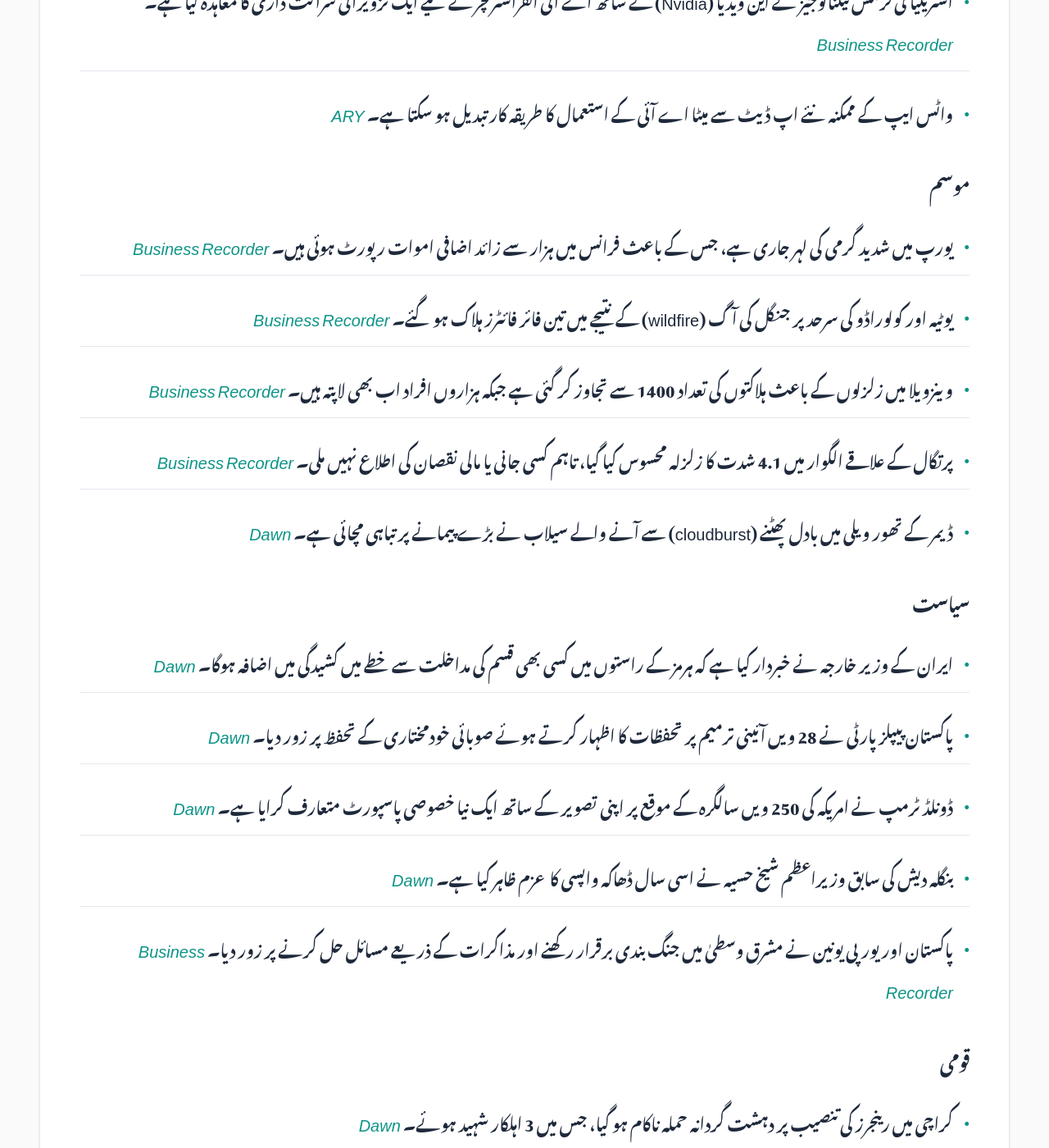
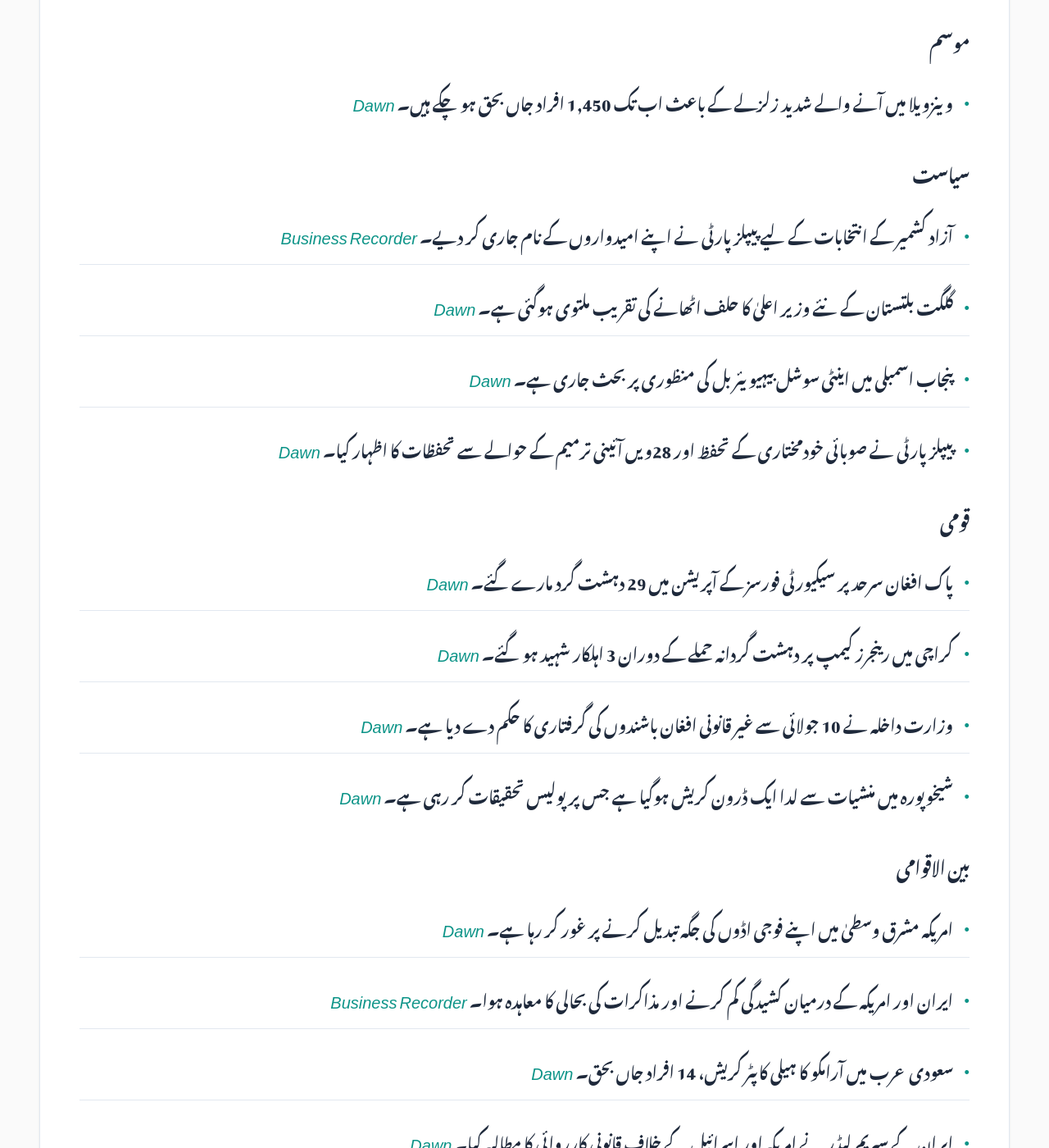
Before and after one commit to zsubzwary/news, a Jekyll site: the page built from ur/index.md, in a window 1280 px wide and 1400 px high, scrolled down 1199 px. Shown: the whole window at 82% size. Built offline with Jekyll 4.4.1, drawn with Linux system fonts in a browser that asks for light colours; some web fonts are replaced; comment, search, counter and statistics services are not loaded; some of the changed text lies outside the part shown.

Commit message:
DateTime; 2026-06-29T04:10:38.904Z

```diff
--- a/ur/index.md
+++ b/ur/index.md
@@ -7,56 +7,49 @@ rtl: true
 
 پاکستان کی تازہ خبروں کا خلاصہ
 
- &lrm; 28-Jun-2026 21:10PKT
+ &lrm; 29-Jun-2026 09:10PKT
 
-پڑھنے کا وقت : 5 منٹ
+پڑھنے کا وقت : 3 منٹ
 
 ### معیشت
-- پاکستان ایران سے سستا تیل اور گیس خریدنے پر غور کر رہا ہے تاکہ درآمدی اخراجات میں بچت ہو سکے۔ *[Dawn](https://www.dawn.com/news/2011414/pakistan-mulling-purchase-of-cheaper-oil-gas-from-iran-petroleum-minister)*
-- کراچی پورٹ ٹرسٹ نے اپنی 138 سالہ تاریخ میں سالانہ کارگو ہینڈلنگ کا ریکارڈ قائم کر لیا ہے۔ *[Dawn](https://www.dawn.com/news/2011398/karachi-port-trust-sets-cargo-handling-record-in-138-year-history-maritime-minister)*
-- سندھ اسمبلی میں بجٹ بحث کا اختتام ہوا، جہاں وزیراعلیٰ نے 720 ارب روپے کے ترقیاتی منصوبوں کا خاکہ پیش کیا۔ *[Business Recorder](https://www.brecorder.com/news/40427545/sindh-assembly-concludes-budget-debate-as-cm-outlines-rs720bn-development-plan)*
-
-### سائنس اور ٹیکنالوجی
-- گوگل نے میٹا کی جانب سے اپنے جیمنائی (Gemini) اے آئی ماڈلز کے استعمال پر پابندیاں لگا دی ہیں۔ *[Dawn](https://www.dawn.com/news/2011390/google-limits-metas-use-of-its-gemini-ai-models-report)*
-- آسٹریا نے یورپی یونین کو مشورہ دیا ہے کہ وہ امریکی پابندیوں کے جواب میں 'اینتھروپک' (Anthropic) کو یورپ میں میزبان بنائے۔ *[Business Recorder](https://www.brecorder.com/news/40427550/austria-urges-europe-to-host-anthropic-following-us-curbs-on-ai-access)*
-- آسٹریلیا کی فرمس ٹیکنالوجیز نے این ویڈیا (Nvidia) کے ساتھ اے آئی انفراسٹرکچر کے لیے ایک تزویراتی شراکت داری کا معاہدہ کیا ہے۔ *[Business Recorder](https://www.brecorder.com/news/40427543/australias-firmus-technologies-strikes-ai-access-deal-with-nvidia)*
-- واٹس ایپ کے ممکنہ نئے اپ ڈیٹ سے میٹا اے آئی کے استعمال کا طریقہ کار تبدیل ہو سکتا ہے۔ *[ARY](https://arynews.tv/whatsapp-introduces-new-side-chat-with-meta-ai)*
+- ریکو ڈک منصوبہ (ML-3) کے لیے 390 ملین ڈالر کے قرض کے ذریعے مالی معاونت حاصل کی جائے گی۔ *[Dawn](https://www.dawn.com/news/2011499/390m-reko-diq-bridge-loan-for-ml-3)*
+- پاکستان ایران سے سستا تیل اور گیس خریدنے کے امکانات پر غور کر رہا ہے۔ *[Dawn](https://www.dawn.com/news/2011414/pakistan-mulling-purchase-of-cheaper-oil-gas-from-iran-petroleum-minister)*
+- مشرق وسطیٰ میں امریکہ اور ایران کے درمیان کشیدگی کے باعث عالمی سطح پر تیل کی قیمتوں میں اضافہ ہوا۔ *[Business Recorder](https://www.brecorder.com/news/40427649/oil-climbs-following-renewed-us-iran-strikes-in-middle-east)*
+- سندھ اسمبلی نے 3.562 ٹریلین روپے کا بجٹ منظور کر لیا ہے۔ *[Business Recorder](https://www.brecorder.com/news/40427586/sindh-assembly-passes-rs3562trn-budget-for-fy2026-27)*
+- پاکستان کا 2030 تک سعودی عرب میں 10 لاکھ ورکرز بھیجنے کا ہدف ہے۔ *[Business Recorder](https://www.brecorder.com/news/40427568/govt-plans-to-deploy-1-million-workers-to-saudi-arabia-by-2030)*
+- رپورٹ کے مطابق پاکستان پانی کی قلت کے لحاظ سے دنیا کا 14واں بڑا ملک بن گیا ہے۔ *[Business Recorder](https://www.brecorder.com/news/40427567/pakistan-14th-most-water-scarce-country-report)*
+- ایف بی آر نے ٹیکس وصولی کے حوالے سے سوشل میڈیا پر گردش کرنے والی خبروں کی تردید کر دی۔ *[Business Recorder](https://www.brecorder.com/news/40427565/finance-act-2026-fbr-denied-powers-to-recover-taxes-from-bank-accounts-without-notice)*
 
 ### موسم
-- یورپ میں شدید گرمی کی لہر جاری ہے، جس کے باعث فرانس میں ہزار سے زائد اضافی اموات رپورٹ ہوئی ہیں۔ *[Business Recorder](https://www.brecorder.com/news/40427539/record-heatwave-grips-europe-as-france-warns-death-toll-set-to-rise)*
-- یوٹیہ اور کولوراڈو کی سرحد پر جنگل کی آگ (wildfire) کے نتیجے میں تین فائر فائٹرز ہلاک ہو گئے۔ *[Business Recorder](https://www.brecorder.com/news/40427538/three-firefighters-killed-2-injured-in-snyder-wildfire-on-utah-colorado-border)*
-- وینزویلا میں زلزلوں کے باعث ہلاکتوں کی تعداد 1400 سے تجاوز کر گئی ہے جبکہ ہزاروں افراد اب بھی لاپتہ ہیں۔ *[Business Recorder](https://www.brecorder.com/news/40427533/thirty-three-people-rescued-thousands-still-missing-after-venezuela-quakes)*
-- پرتگال کے علاقے الگوار میں 4.1 شدت کا زلزلہ محسوس کیا گیا، تاہم کسی جانی یا مالی نقصان کی اطلاع نہیں ملی۔ *[Business Recorder](https://www.brecorder.com/news/40427547/earthquake-of-magnitude-41-strikes-southern-portugal)*
-- ڈیمر کے تھور ویلی میں بادل پھٹنے (cloudburst) سے آنے والے سیلاب نے بڑے پیمانے پر تباہی مچائی ہے۔ *[Dawn](https://www.dawn.com/news/2011243/cloudburst-induced-floods-wreak-havoc-in-diamers-thore-valley)*
+- وینزویلا میں آنے والے شدید زلزلے کے باعث اب تک 1,450 افراد جاں بحق ہو چکے ہیں۔ *[Dawn](https://www.dawn.com/news/2011493/with-time-running-out-venezuelans-comb-rubble-for-survivors)*
 
 ### سیاست
-- ایران کے وزیر خارجہ نے خبردار کیا ہے کہ ہرمز کے راستوں میں کسی بھی قسم کی مداخلت سے خطے میں کشیدگی میں اضافہ ہوگا۔ *[Dawn](https://www.dawn.com/news/2011386/after-tit-for-tat-strikes-by-us-and-iran-araghchi-says-any-challenge-to-hormuz-routes-will-increase-tensions)*
-- پاکستان پیپلز پارٹی نے 28 ویں آئینی ترمیم پر تحفظات کا اظہار کرتے ہوئے صوبائی خودمختاری کے تحفظ پر زور دیا۔ *[Dawn](https://www.dawn.com/news/2011411/provincial-autonomy-must-remain-free-from-interference-nothing-in-black-and-white-on-28th-amendment-yet-ppp)*
-- ڈونلڈ ٹرمپ نے امریکہ کی 250 ویں سالگرہ کے موقع پر اپنی تصویر کے ساتھ ایک نیا خصوصی پاسپورٹ متعارف کرایا ہے۔ *[Dawn](https://www.dawn.com/news/2011242/trump-unveils-new-us-passport-with-his-image)*
-- بنگلہ دیش کی سابق وزیراعظم شیخ حسیہ نے اسی سال ڈھاکہ واپسی کا عزم ظاہر کیا ہے۔ *[Dawn](https://www.dawn.com/news/2011401/bangladeshs-fugitive-ex-pm-sheikh-hasina-says-will-return-to-dhaka-this-year)*
-- پاکستان اور یورپی یونین نے مشرق وسطیٰ میں جنگ بندی برقرار رکھنے اور مذاکرات کے ذریعے مسائل حل کرنے پر زور دیا۔ *[Business Recorder](https://www.brecorder.com/news/40427531/pakistan-eu-call-for-upholding-middle-east-ceasefire-maintaining-dialogue)*
+- آزاد کشمیر کے انتخابات کے لیے پیپلز پارٹی نے اپنے امیدواروں کے نام جاری کر دیے۔ *[Business Recorder](https://www.brecorder.com/news/40427564/ppp-names-candidates-for-ajk-polls)*
+- گلگت بلتستان کے نئے وزیر اعلیٰ کا حلف اٹھانے کی تقریب ملتوی ہوگئی ہے۔ *[Dawn](https://www.dawn.com/news/2011512/gb-cms-swearing-in-postponed-due-to-party-chiefs-unavailability)*
+- پنجاب اسمبلی میں اینٹی سوشل بیہیویئر بل کی منظوری پر بحث جاری ہے۔ *[Dawn](https://www.dawn.com/news/2011434/punjab-assembly-speaker-surprised-by-committees-approval-of-anti-social-behaviour-bill-says-not-aware-it-was-laid)*
+- پیپلز پارٹی نے صوبائی خودمختاری کے تحفظ اور 28ویں آئینی ترمیم کے حوالے سے تحفظات کا اظہار کیا۔ *[Dawn](https://www.dawn.com/news/2011411/provincial-autonomy-must-remain-free-from-interference-nothing-in-black-and-white-on-28th-amendment-yet-ppp)*
 
 ### قومی
-- کراچی میں رینجرز کی تنصیب پر دہشت گردانہ حملہ ناکام ہو گیا، جس میں 3 اہلکار شہید ہوئے۔ *[Dawn](https://www.dawn.com/news/2011178/3-personnel-martyred-as-attack-on-rangers-facility-in-karachi-foiled-ispr)*
-- پیمرا نے مذہبی جذبات مجروح کرنے پر جی او نیوز کا لائسنس 15 دن کے لیے معطل کر دیا۔ *[Dawn](https://www.dawn.com/news/2011377/pemra-suspends-geo-news-transmission-for-15-days)*
-- باجوڑ میں کوڈکواٹر ڈرون حملے کے نتیجے میں ایک بچے کی موت اور ایک خاتون زخمی ہوگئی۔ *[Dawn](https://www.dawn.com/news/2011415/child-killed-woman-injured-in-suspected-quadcopter-attack-in-kps-bajaur-police-sources)*
-- سرگودھا میں ایک قتل کے کیس کے سلسلے میں مشتبہ شخص کی دکان پر غصہ مجمع نے حملہ کر کے توڑ پھوڑ کی۔ *[Dawn](https://www.dawn.com/news/2011300/mob-vandalises-suspects-shop-in-murder-case)*
-- آڈیٹر جنرل کی رپورٹ میں وزارت داخلہ میں بڑے مالیاتی بے ضابطگیوں اور طریقہ کار کی خلاف ورزیوں کا انکشاف کیا گیا ہے۔ *[Dawn](https://www.dawn.com/news/2011270/interior-ministry-tops-agp-audit-irregularities)*
-- لاہور میں ایک مدرسے کے طالب علم کی تشدد کے باعث موت واقع ہوگئی۔ *[Dawn](https://www.dawn.com/news/2011295/seminary-student-dies-of-torture-in-lahore)*
+- پاک افغان سرحد پر سیکیورٹی فورسز کے آپریشن میں 29 دہشت گرد مارے گئے۔ *[Dawn](https://www.dawn.com/news/2011438/security-forces-kill-29-terrorists-in-ground-ops-air-strikes-along-pak-afghan-border-info-minister)*
+- کراچی میں رینجرز کیمپ پر دہشت گردانہ حملے کے دوران 3 اہلکار شہید ہو گئے۔ *[Dawn](https://www.dawn.com/news/2011178/3-personnel-martyred-as-attack-on-rangers-facility-in-karachi-foiled-ispr)*
+- وزارت داخلہ نے 10 جولائی سے غیر قانونی افغان باشندوں کی گرفتاری کا حکم دے دیا ہے۔ *[Dawn](https://www.dawn.com/news/2011435/interior-ministry-issues-directive-to-arrest-afghan-nationals-without-valid-visas-from-july-10)*
+- شیخوپورہ میں منشیات سے لدا ایک ڈرون کریش ہوگیا ہے جس پر پولیس تحقیقات کر رہی ہے۔ *[Dawn](https://www.dawn.com/news/2011431/drone-carrying-illegal-drugs-crashes-in-sheikhupura-police)*
 
 ### بین الاقوامی
-- سعودی عرب میں آرامکو کا ہیلی کاپٹر گرنے سے 14 افراد ہلاک ہو گئے۔ *[Dawn](https://www.dawn.com/news/2011406/aramco-helicopter-crash-kills-14-in-saudi-arabia)*
-- فرانس میں ایک سولین طیارے کے گرنے سے 11 افراد ہلاک ہو گئے۔ *[Dawn](https://www.dawn.com/news/2011407/civilian-plane-crash-kills-11-in-france-local-authorities)*
-- ایران اور امریکہ کے درمیان کشیدگی میں اضافہ ہو رہا ہے اور دونوں ممالک ایک دوسرے پر حملوں کے ذمہ دار ہیں۔ *[Business Recorder](https://www.brecorder.com/news/40427532/iran-us-continue-escalating-attacks-recriminations-over-peace-deal)*
+- امریکہ مشرق وسطیٰ میں اپنے فوجی اڈوں کی جگہ تبدیل کرنے پر غور کر رہا ہے۔ *[Dawn](https://www.dawn.com/news/2011497/us-weighs-shifting-gulf-bases-after-strikes)*
+- ایران اور امریکہ کے درمیان کشیدگی کم کرنے اور مذاکرات کی بحالی کا معاہدہ ہوا۔ *[Business Recorder](https://www.brecorder.com/news/40427648/iran-and-us-agree-to-halt-attacks-and-renew-talks-axios-reports)*
+- سعودی عرب میں آرامکو کا ہیلی کاپٹر کریش، 14 افراد جاں بحق۔ *[Dawn](https://www.dawn.com/news/2011406/aramco-helicopter-crash-kills-14-in-saudi-arabia)*
+- ایران کے سپریم لیڈر نے امریکہ اور اسرائیل کے خلاف قانونی کارروائی کا مطالبہ کیا۔ *[Dawn](https://www.dawn.com/news/2011424/irans-supreme-leader-says-legal-cases-must-be-pursued-against-us-israel-over-child-killings-war-crimes)*
+- پاکستان نے جمہوریہ کانگو میں امن کے لیے کیے گئے وعدوں پر عمل درآمد پر زور دیا۔ *[Business Recorder](https://www.brecorder.com/news/40427570/eastern-dr-congo-peace-accords-pakistan-pushes-for-early-implementation)*
+- تنظیمِ اسلامی تعاون (OIC) نے مسئلہ کشمیر کے پرامن حل کے لیے اپنی وابستگی کا اعادہ کیا۔ *[Business Recorder](https://www.brecorder.com/news/40427569/oic-for-kashmir-dispute-resolution-in-line-with-un-resolutions)*
 
 ### کھیل
-- انگلینڈ کے ٹیسٹ کپتان بین اسٹوکس نے بین الاقوامی کرکٹ سے ریٹائرمنٹ کا اعلان کر دیا ہے۔ *[Dawn](https://www.dawn.com/news/2011416/england-test-captain-ben-stokes-to-retire-from-international-cricket)*
-- فٹ بال ورلڈ کپ میں لیونل میسی نے جوڈان کے خلاف میچ میں گول کر کے اپنی فارم برقرار رکھی۔ *[Dawn](https://www.dawn.com/news/2011368/messi-scores-again-as-argentina-beat-jordan-head-into-fifa-world-cup-last-32-on-a-high)*
-- ویمبلڈن کے ٹورنامنٹ کا آغاز ہو رہا ہے جہاں جانک سنر اپنے ٹائٹل کا دفاع کریں گے۔ *[Business Recorder](https://www.brecorder.com/news/40427537/sinner-begins-wimbledon-defence-sabalenka-seeks-first-title)*
-- ورلڈ کپ کے گروپ مرحلے کے اختتام پر جمہوریہ کانگو کو اگلے مرحلے کے لیے کوالیفائی کرنے میں کامیابی ملی۔ *[Dawn](https://www.dawn.com/news/2011372/dr-congo-advance-but-iran-out-as-wild-world-cup-group-stage-wraps)*
-- ورلڈ کپ کے دوران پرتگال اور کروشیا کے میچ کے ٹکٹوں کی قیمتیں آسمان سے باتیں کر رہی ہیں۔ *[Business Recorder](https://www.brecorder.com/news/40427548/ticket-prices-skyrocket-for-portugal-game-against-croatia-in-toronto)*
+- انگلینڈ کے ٹیسٹ کپتان بین اسٹوکس نے بین الاقوامی کرکٹ سے ریٹائرمنٹ کا اعلان کر دیا۔ *[Dawn](https://www.dawn.com/news/2011416/england-test-captain-ben-stokes-to-retire-from-international-cricket)*
+- آئرلینڈ نے بھارت کو ٹی ٹونٹی سیریز میں ہرا دیا۔ *[ARY](https://arynews.tv/ireland-stun-india-2-0-in-t20-series-with-thrilling-one-run-win)*
+
+### صحت
+- ماہرینِ قلب نے بلڈ پریشر، کولیسٹرول اور شوگر کے باقاعدہ معائنے کی ہدایت کی۔ *[Business Recorder](https://www.brecorder.com/news/40427585/cardiologists-urge-people-to-monitor-blood-pressure-cholesterol-and-blood-sugar-levels-regularly)*
 
 ### دیگر
-- سندھ کے ایک سرکاری اسکول نے عالمی سطح پر بہترین اسکولوں کے ٹاپ 10 فائنلسٹ میں جگہ بنائی ہے۔ *[Dawn](https://www.dawn.com/news/2011207/govt-school-in-hyderabad-among-top-10-finalists-for-worlds-best-school-prizes)*
-- ٹائیوان کے میوزک ایوارڈز میں جولن تسائی نے بہترین ایلبم کا اعزاز حاصل کیا۔ *[Business Recorder](https://www.brecorder.com/news/40427544/mandopop-megastar-jolin-tsai-wins-best-album-at-taiwans-annual-music-awards)*
-- گیمنگ کی دنیا میں 'GTA 6' کی لانچنگ کے حوالے سے خبر ہے کہ یہ مکمل طور پر ڈیجیٹل ہوگی۔ *[ARY](https://arynews.tv/gta-6-will-be-all-digital-for-launch-and-beyond-rockstar-insists-on-code-in-box-version)*
+- BET ایوارڈز 2026 میں مختلف گلوکاروں نے اعزازات حاصل کیے۔ *[ARY](https://arynews.tv/bet-awards-2026-cardi-b-doechii-sza-and-kehlani-win-big)*
+- کراچی میں شہری مقامات کے استعمال اور ان کی اہمیت پر بحث۔ *[Dawn](https://www.dawn.com/news/2011521/the-ecology-of-civic-spaces)*
```
